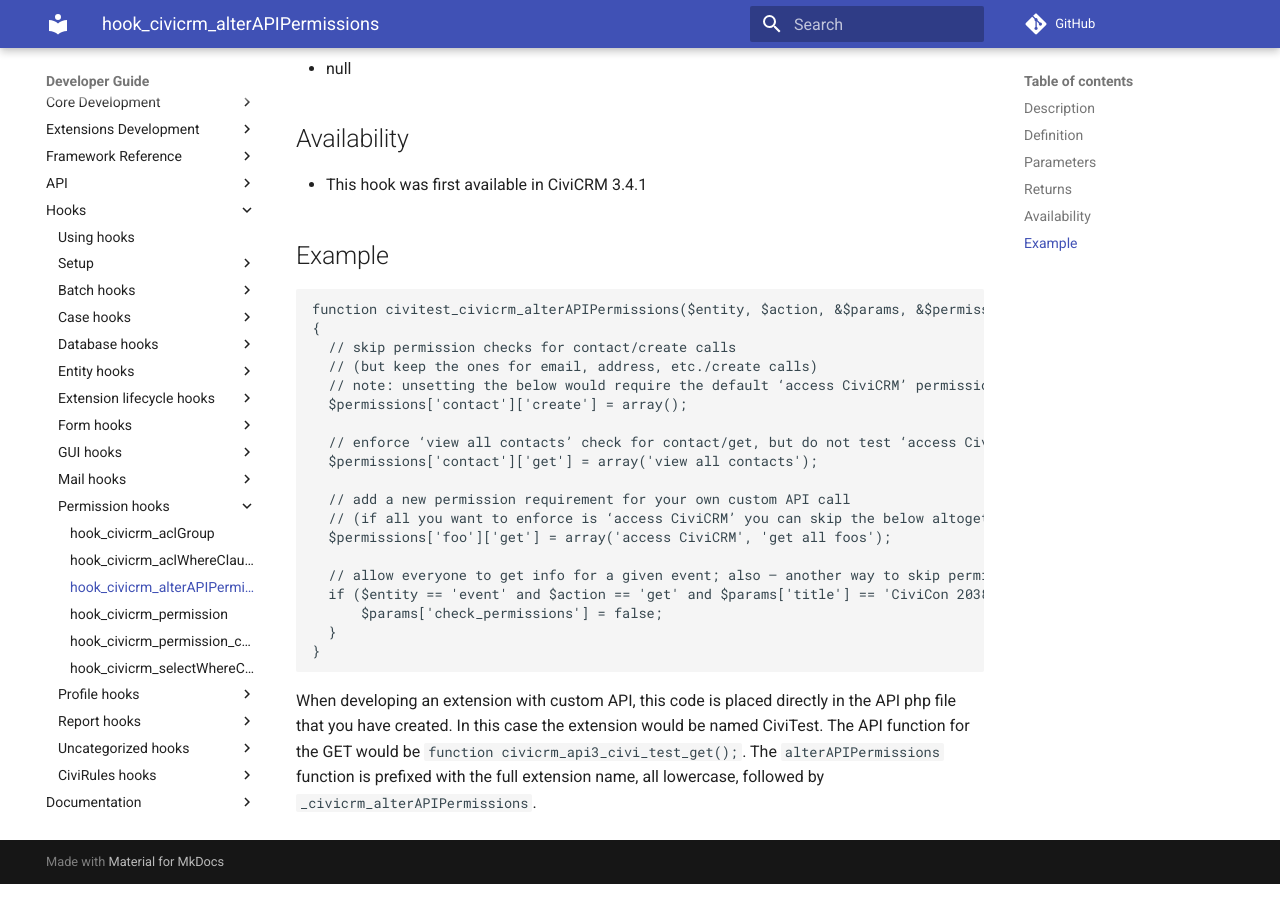
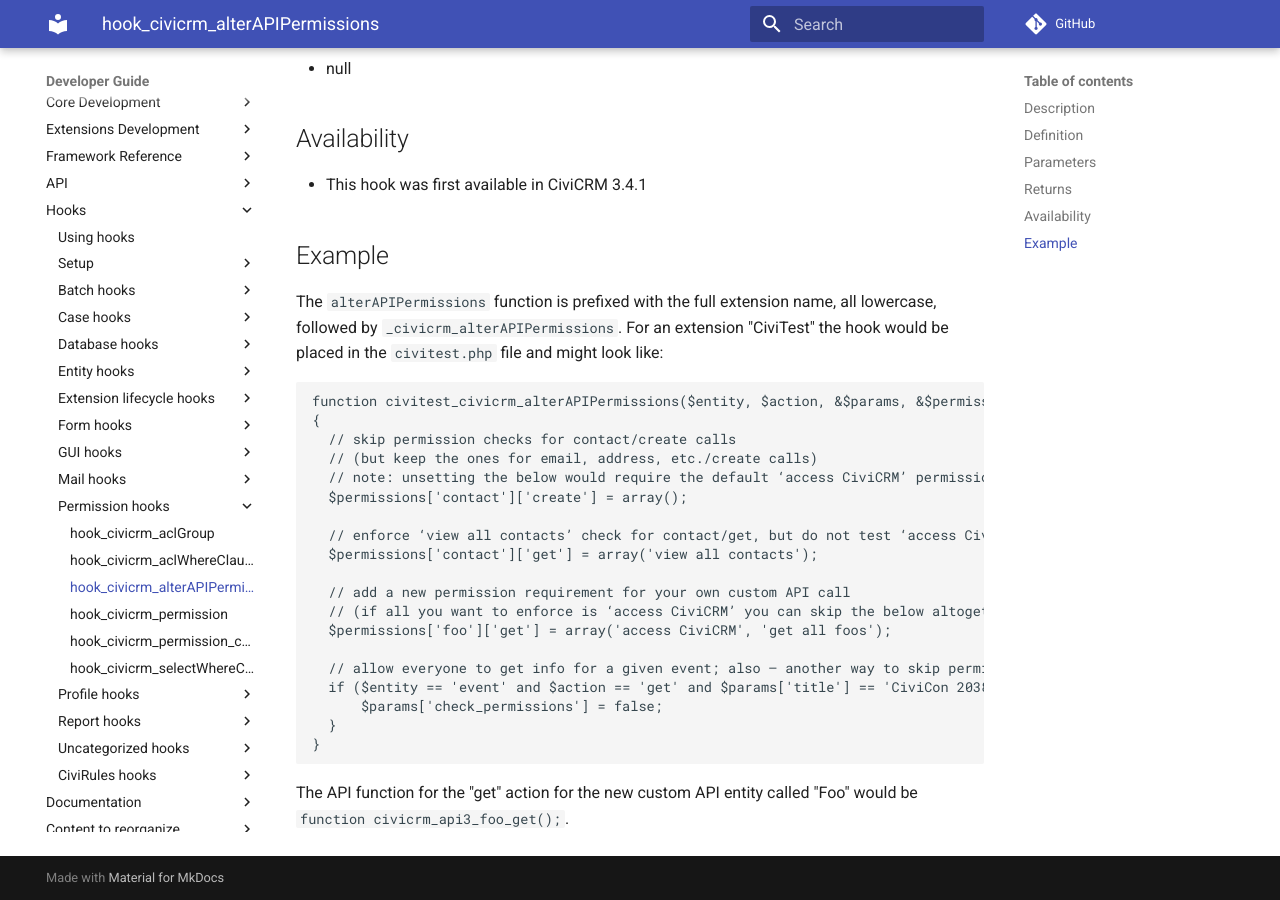
Before and after one commit to civicrm/civicrm-dev-docs, an MkDocs documentation site: the page built from docs/hooks/hook_civicrm_alterAPIPermissions.md, in a window 1280 px wide and 900 px high, scrolled down 913 px. Built offline with MkDocs 1.6.1 and Material for MkDocs 9.7.7, drawn with Linux system fonts in a browser that asks for light colours; comment, search, counter and statistics services are not loaded; old or Windows-style settings are respelled for this version of MkDocs; some of the changed text lies outside the part shown.

Commit message:
Correct default permission for custom API entities; clarify example.

````diff
--- a/docs/hooks/hook_civicrm_alterAPIPermissions.md
+++ b/docs/hooks/hook_civicrm_alterAPIPermissions.md
@@ -39,6 +39,10 @@
 
 ## Example
 
+The `alterAPIPermissions` function is prefixed with the full extension name, all lowercase,
+followed by `_civicrm_alterAPIPermissions`. For an extension "CiviTest" the hook
+would be placed in the `civitest.php` file and might look like:
+
 ```php
 function civitest_civicrm_alterAPIPermissions($entity, $action, &$params, &$permissions)
 {
@@ -61,9 +65,5 @@
 }
 ```
 
-When developing an extension with custom API, this code is placed
-directly in the API php file that you have created. In this case the
-extension would be named CiviTest. The API function for the GET would be
-`function civicrm_api3_civi_test_get();`. The `alterAPIPermissions`
-function is prefixed with the full extension name, all lowercase,
-followed by `_civicrm_alterAPIPermissions`.
+The API function for the "get" action for the new custom API entity called "Foo" would be
+`function civicrm_api3_foo_get();`.
````
Also changed, not shown: other parts of docs/hooks/hook_civicrm_alterAPIPermissions.md (+1 -1 lines).
